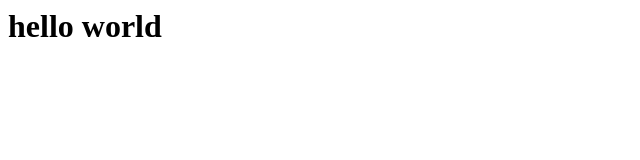
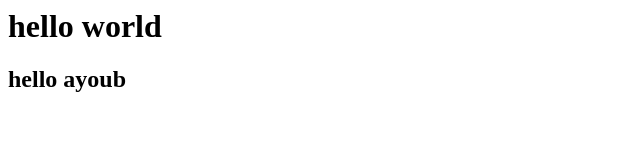
Before and after one commit to El-Gonzalez20/eff, a plain HTML site: page index.html in a window 1280 px wide. Shown: the whole page, without its empty margins (0-640 px from the left). Drawn offline with Linux system fonts and the light colour scheme.

Commit message:
new line index.html

```diff
--- a/index.html
+++ b/index.html
@@ -1 +1,2 @@
 <h1>hello world</h1>
+<h2>hello ayoub</h2>
```
